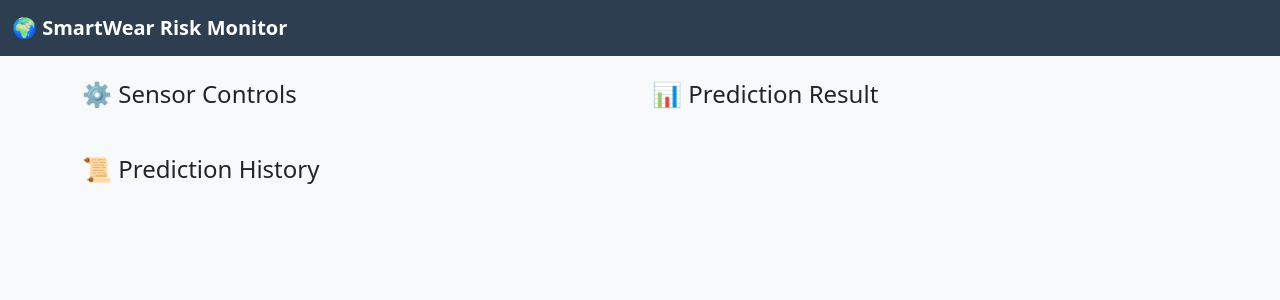
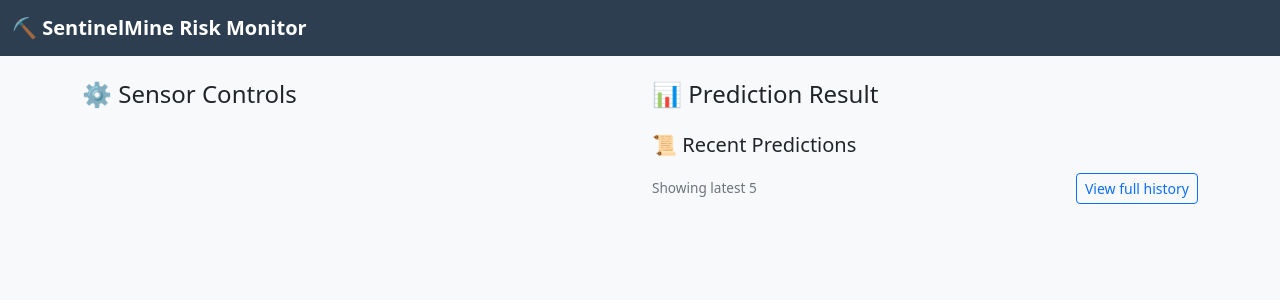
Before and after one commit to ShubhSSV/SentinelMine, a Python web app: template templates/index.html in a window 1280 px wide. Shown: the top 300 px of the page. Run offline with Jinja, Linux system fonts and the light colour scheme; the template is opened without the code that fills it: most values are stand-ins (such as "Sample title", 1, 10 or a date in 2020).

Commit message:
Frontend: brand SentinelMine, show 5 recent history + 'View full history' modal

```diff
--- a/templates/index.html
+++ b/templates/index.html
@@ -2,39 +2,43 @@
 <html lang="en">
 <head>
   <meta charset="utf-8">
-  <title>SmartWear — AI Disaster Risk Prediction</title>
+  <title>SentinelMine — AI Disaster Risk Prediction</title>
+
+  <!-- Bootstrap CSS -->
   <link rel="stylesheet" href="https://cdn.jsdelivr.net/npm/bootstrap@5.3.3/dist/css/bootstrap.min.css">
   <script src="https://cdn.jsdelivr.net/npm/chart.js"></script>
+
   <style>
     body { background:#f8f9fa; }
     .navbar { background:#2c3e50; }
     .navbar-brand { color:#fff !important; font-weight:600; }
-    .feature-card { padding:15px; margin:10px; border-radius:12px; background:#fff; box-shadow:0 2px 8px rgba(0,0,0,0.1);}
+    .feature-card { padding:15px; margin:10px; border-radius:12px; background:#fff; box-shadow:0 2px 8px rgba(0,0,0,0.08); }
     .result-box { padding:20px; border-radius:12px; color:#fff; text-align:center; margin-top:20px; }
     .green { background:#27ae60; }
     .yellow { background:#f1c40f; color:#000; }
     .red { background:#e74c3c; }
     .led { display:inline-block; width:18px; height:18px; border-radius:50%; margin-right:8px; vertical-align:middle; }
     #history { margin-top:30px; }
+    .small-muted { font-size:0.85rem; color:#6c757d; }
   </style>
 </head>
 <body>
   <!-- Navbar -->
   <nav class="navbar navbar-expand-lg">
     <div class="container-fluid">
-      <a class="navbar-brand">🌍 SmartWear Risk Monitor</a>
+      <a class="navbar-brand">⛏️ SentinelMine Risk Monitor</a>
     </div>
   </nav>
 
   <div class="container mt-4">
     <div class="row">
-      <!-- Input section -->
+      <!-- Input section (left) -->
       <div class="col-md-6">
         <h4 class="mb-3">⚙️ Sensor Controls</h4>
         <div class="row" id="form"></div>
       </div>
 
-      <!-- Output section -->
+      <!-- Output section (right) -->
       <div class="col-md-6">
         <h4 class="mb-3">📊 Prediction Result</h4>
         <div id="output" style="display:none;">
@@ -45,19 +49,92 @@
             <p class="mt-2">Risk Probability: <span id="probVal"></span></p>
           </div>
         </div>
+
+        <!-- Recent history (max 5) -->
+        <div id="history" class="mt-4">
+          <h5>📜 Recent Predictions</h5>
+          <ul class="list-group" id="historyList"></ul>
+          <div class="d-flex justify-content-between align-items-center mt-2">
+            <small class="small-muted">Showing latest 5</small>
+            <button type="button" id="viewFullBtn" class="btn btn-sm btn-outline-primary" data-bs-toggle="modal" data-bs-target="#fullHistoryModal">
+              View full history
+            </button>
+          </div>
+        </div>
+      </div>
     </div>
   </div>
 
-    <!-- History section -->
-    <div id="history">
-      <h4 class="mt-4">📜 Prediction History</h4>
-      <ul class="list-group" id="historyList"></ul>
+  <!-- Full history modal -->
+  <div class="modal fade" id="fullHistoryModal" tabindex="-1" aria-labelledby="fullHistoryModalLabel" aria-hidden="true">
+    <div class="modal-dialog modal-dialog-scrollable modal-lg">
+      <div class="modal-content">
+        <div class="modal-header">
+          <h5 class="modal-title" id="fullHistoryModalLabel">Full Prediction History</h5>
+          <button type="button" class="btn-close" data-bs-dismiss="modal" aria-label="Close"></button>
+        </div>
+        <div class="modal-body">
+          <ul class="list-group" id="fullHistoryList"></ul>
+        </div>
+        <div class="modal-footer">
+          <button type="button" id="clearHistoryBtn" class="btn btn-danger btn-sm">Clear History</button>
+          <button type="button" class="btn btn-secondary btn-sm" data-bs-dismiss="modal">Close</button>
         </div>
       </div>
+    </div>
+  </div>
+
+  <!-- Bootstrap JS (bundle includes Popper) -->
+  <script src="https://cdn.jsdelivr.net/npm/bootstrap@5.3.3/dist/js/bootstrap.bundle.min.js"></script>
 
 <script>
 const features = {{ features|tojson }};
 const formDiv = document.getElementById('form');
+
+// In-memory history arrays (most recent first)
+const fullHistory = []; // stores objects: {ts, alert, prob, message, debug}
+
+// Helper: render recent (max 5)
+function renderRecent() {
+  const historyList = document.getElementById('historyList');
+  historyList.innerHTML = '';
+  const recent = fullHistory.slice(0, 5);
+  if (recent.length === 0) {
+    const li = document.createElement('li');
+    li.className = 'list-group-item small-muted';
+    li.innerText = 'No history yet — move sliders to generate predictions';
+    historyList.appendChild(li);
+    return;
+  }
+  recent.forEach(item => {
+    const li = document.createElement('li');
+    li.className = 'list-group-item';
+    li.innerHTML = `<strong>${item.ts}</strong> → ${item.alert} (${(item.prob*100).toFixed(1)}%) <div class="small-muted">${item.message}</div>`;
+    historyList.appendChild(li);
+  });
+}
+
+// Helper: render full modal history
+function renderFullHistory() {
+  const fullList = document.getElementById('fullHistoryList');
+  fullList.innerHTML = '';
+  if (fullHistory.length === 0) {
+    const li = document.createElement('li');
+    li.className = 'list-group-item small-muted';
+    li.innerText = 'No history available';
+    fullList.appendChild(li);
+    return;
+  }
+  fullHistory.forEach(item => {
+    const li = document.createElement('li');
+    li.className = 'list-group-item';
+    // include debug collapsed section
+    const debugJson = JSON.stringify(item.debug || {}, null, 2);
+    li.innerHTML = `<div class="d-flex justify-content-between"><div><strong>${item.ts}</strong> → ${item.alert} <span class="small-muted">(${(item.prob*100).toFixed(1)}%)</span></div><div><small class="small-muted">${item.message}</small></div></div>
+      <pre style="background:#f8f9fa;padding:8px;border-radius:6px;margin-top:8px;white-space:pre-wrap;">${debugJson}</pre>`;
+    fullList.appendChild(li);
+  });
+}
 
 // Create cards for each feature
 features.forEach(f => {
@@ -125,6 +202,7 @@ let gaugeChart = new Chart(document.getElementById('gaugeChart'), {
 });
 
 // Prediction function
+let lastPrediction = null;
 async function makePredict() {
   const payload = {};
   features.forEach(f => {
@@ -134,6 +212,7 @@ async function makePredict() {
     else payload[f.name] = el.value;
   });
 
+  try {
     const res = await fetch('/predict', {
       method: 'POST',
       headers: {'Content-Type':'application/json'},
@@ -166,14 +245,46 @@ async function makePredict() {
     gaugeChart.data.datasets[0].data = [j.probability*100, 100 - j.probability*100];
     gaugeChart.update();
 
-  // Add to history
-  const li = document.createElement('li');
-  li.className = 'list-group-item';
-  li.innerText = new Date().toLocaleTimeString() + ' → ' + j.alert + ' (' + (j.probability*100).toFixed(1) + '%)';
-  document.getElementById('historyList').prepend(li);
+    // Add to full history (prepend)
+    const entry = {
+      ts: new Date().toLocaleString(),
+      alert: j.alert,
+      prob: j.probability,
+      message: j.message,
+      debug: j.debug || {}
+    };
+    fullHistory.unshift(entry);
+    // keep full history bounded (optional): cap at 500 entries
+    if (fullHistory.length > 500) fullHistory.pop();
+
+    // render recent and full
+    renderRecent();
+    renderFullHistory();
+
+    lastPrediction = j;
+  } catch (err) {
+    console.error('Prediction error', err);
+  }
 }
 
+// Clear history button in modal
+document.addEventListener('DOMContentLoaded', () => {
+  document.getElementById('clearHistoryBtn').addEventListener('click', () => {
+    if (!confirm('Clear the full history? This cannot be undone in this session.')) return;
+    fullHistory.length = 0;
+    renderRecent();
+    renderFullHistory();
+  });
+
+  // initial predict after load
   makePredict();
+});
+
+// When modal opens, ensure full list is up to date
+const fullHistoryModal = document.getElementById('fullHistoryModal');
+if (fullHistoryModal) {
+  fullHistoryModal.addEventListener('show.bs.modal', renderFullHistory);
+}
 </script>
 </body>
 </html>
```
Lines whose indentation alone changed are shown as unchanged.
